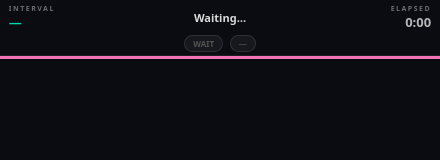
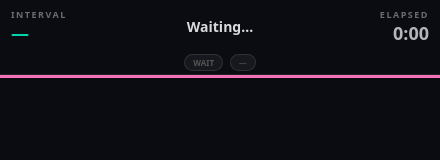
Before and after one commit to ampliobeta/bici-butler, an Electron app: page src/index.html in a window 440 px wide. Shown: the top 160 px of the page. Drawn offline with Linux system fonts and the light colour scheme; no server answers.

Commit message:
Add files via upload

```diff
--- a/src/index.html
+++ b/src/index.html
@@ -10,15 +10,15 @@ html, body { width: 100%; height: 100%; background: #0a0c12; color: #fff; font-f
 .hud { width: 100%; height: 100%; display: flex; flex-direction: column; }
 
 /* TOP ROW — interval | step name | badge */
-.top-row { display:flex; align-items:center; justify-content:space-between; padding:.8vmin 2vmin; flex-shrink:0; gap:1vmin; }
-.top-time { display:flex; flex-direction:column; align-items:flex-start; min-width:60px; }
-.top-time-label { font-size:clamp(7px,1.1vmin,10px); font-weight:700; letter-spacing:1.5px; text-transform:uppercase; color:rgba(255,255,255,.4); }
-.top-time-val { font-size:clamp(13px,2.8vmin,26px); font-weight:900; font-variant-numeric:tabular-nums; color:#00d4aa; }
+.top-row { display:flex; align-items:center; justify-content:space-between; padding:1.8vmin 2.5vmin; flex-shrink:0; gap:1vmin; }
+.top-time { display:flex; flex-direction:column; align-items:flex-start; min-width:80px; }
+.top-time-label { font-size:clamp(9px,1.5vmin,13px); font-weight:700; letter-spacing:1.5px; text-transform:uppercase; color:rgba(255,255,255,.4); }
+.top-time-val { font-size:clamp(18px,4vmin,36px); font-weight:900; font-variant-numeric:tabular-nums; color:#00d4aa; }
 .top-center { flex:1; text-align:center; }
-.step-name { font-size:clamp(11px,2.4vmin,22px); font-weight:900; white-space:nowrap; overflow:hidden; text-overflow:ellipsis; color:rgba(255,255,255,.85); }
-.top-right { display:flex; flex-direction:column; align-items:flex-end; min-width:60px; }
-.elapsed-label { font-size:clamp(7px,1.1vmin,10px); font-weight:700; letter-spacing:1.5px; text-transform:uppercase; color:rgba(255,255,255,.4); }
-.elapsed-val { font-size:clamp(13px,2.8vmin,26px); font-weight:900; font-variant-numeric:tabular-nums; color:rgba(255,255,255,.7); }
+.step-name { font-size:clamp(14px,3vmin,28px); font-weight:900; white-space:nowrap; overflow:hidden; text-overflow:ellipsis; color:rgba(255,255,255,.85); }
+.top-right { display:flex; flex-direction:column; align-items:flex-end; min-width:80px; }
+.elapsed-label { font-size:clamp(9px,1.5vmin,13px); font-weight:700; letter-spacing:1.5px; text-transform:uppercase; color:rgba(255,255,255,.4); }
+.elapsed-val { font-size:clamp(18px,4vmin,36px); font-weight:900; font-variant-numeric:tabular-nums; color:rgba(255,255,255,.7); }
 
 /* STATUS + RANGE ROW */
 .status-row { display:flex; align-items:center; justify-content:center; gap:1.5vmin; padding:.3vmin 2vmin .6vmin; flex-shrink:0; border-bottom:1px solid rgba(255,255,255,.08); }
```
